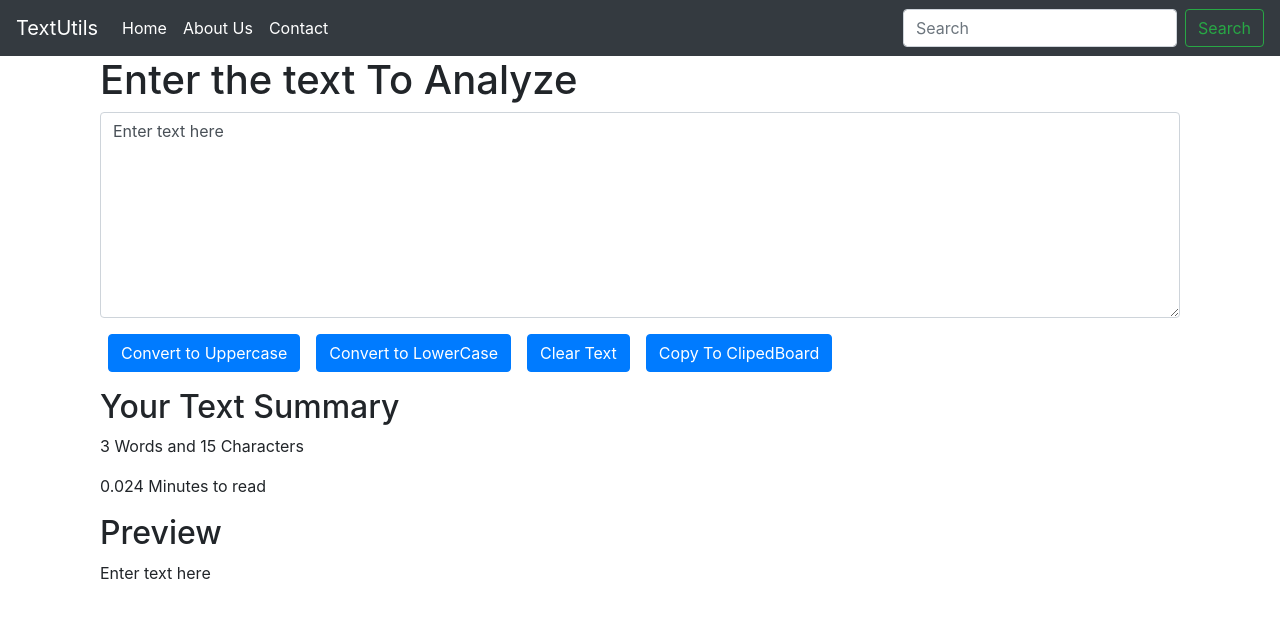
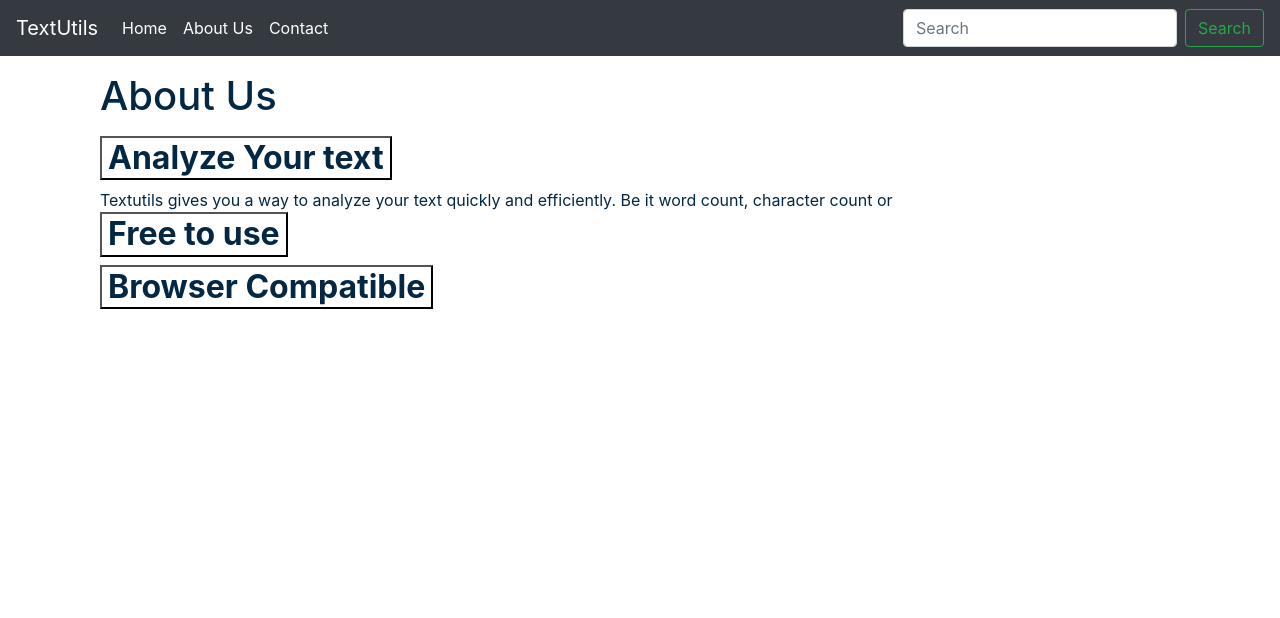
Before and after one commit to rajendrapacharne/React-Applications, a React (Create React App) app: page / in a window 1280 px wide. Shown: the top 618 px of the page. Built offline with nearby package versions, Linux system fonts and the light colour scheme.

Commit message:
About page

```diff
--- a/src/App.js
+++ b/src/App.js
@@ -1,17 +1,19 @@
 
 import './App.css';
+import About from './Components/About';
 import NavBar from './Components/NavBar'
-import TextForm from './Components/TextForm'
+// import TextForm from './Components/TextForm'
 
 function App() {
   return (
     <>
 
-  <NavBar title="TextUtils" about="About Us"/>
+      <NavBar title="TextUtils" about="About Us"/>
 
-  <div className='container' >
-  <TextForm heading="Enter the text To Analyze"/>
-  </div>
+      <div className='container' >
+      {/* <TextForm heading="Enter the text To Analyze"/> */}
+      <About/>
+      </div>
 
   </>
   );
--- /dev/null
+++ b/src/Components/About.js
@@ -0,0 +1,60 @@
+import React from 'react'
+
+export default function About(props) {
+
+    // const [myStyle, setMyStyle] = useState({
+    //     color: 'black',
+    //     backgroundColor: 'white'
+    // })
+    let myStyle = {
+        color: props.mode ==='dark'?'white':'#042743',
+        backgroundColor: props.mode ==='dark'?'rgb(36 74 104)':'white',
+    }
+
+    return (
+        <div className="container">
+            <h1 className="my-3" style={{color: props.mode ==='dark'?'white':'#042743'}}>About Us</h1>
+            <div className="accordion" id="accordionExample">
+                <div className="accordion-item">
+                    <h2 className="accordion-header" id="headingOne">
+                    <button className="accordion-button" type="button" style={myStyle} data-bs-toggle="collapse" data-bs-target="#collapseOne" aria-expanded="true" aria-controls="collapseOne">
+                    <strong>Analyze Your text </strong>
+                    </button>
+                    </h2>
+                    <div id="collapseOne" className="accordion-collapse collapse show" aria-labelledby="headingOne" data-bs-parent="#accordionExample">
+                    <div className="accordion-body" style={myStyle}>
+                    Textutils gives you a way to analyze your text quickly and efficiently. Be it word count, character count or
+
+                    </div>
+                    </div>
+                </div>
+                <div className="accordion-item">
+                    <h2 className="accordion-header" id="headingTwo">
+                    <button className="accordion-button collapsed" style={myStyle} type="button" data-bs-toggle="collapse" data-bs-target="#collapseTwo" aria-expanded="false" aria-controls="collapseTwo">
+                    <strong>Free to use </strong>
+                    </button>
+                    </h2>
+                    <div id="collapseTwo" className="accordion-collapse collapse" aria-labelledby="headingTwo" data-bs-parent="#accordionExample">
+                    <div className="accordion-body" style={myStyle}>
+                    TextUtils is a free character counter tool that provides instant character count & word count statistics for a given text. TextUtils reports the number of words and characters. Thus it is suitable for writing text with word/ character limit.
+                    </div>
+                    </div>
+                </div>
+                <div className="accordion-item">
+                    <h2 className="accordion-header" id="headingThree">
+                    <button className="accordion-button collapsed" style={myStyle} type="button" data-bs-toggle="collapse" data-bs-target="#collapseThree" aria-expanded="false" aria-controls="collapseThree">
+                    <strong>Browser Compatible </strong>
+                    </button>
+                    </h2>
+                    <div id="collapseThree" className="accordion-collapse collapse" aria-labelledby="headingThree" data-bs-parent="#accordionExample">
+                    <div className="accordion-body" style={myStyle}>
+                    This word counter software works in any web browsers such as Chrome, Firefox, Internet Explorer, Safari, Opera. It suits to count characters in facebook, blog, books, excel document, pdf document, essays, etc.
+
+                    </div>
+                    </div>
+                </div>
+            </div>
+
+        </div>
+    )
+}
```
